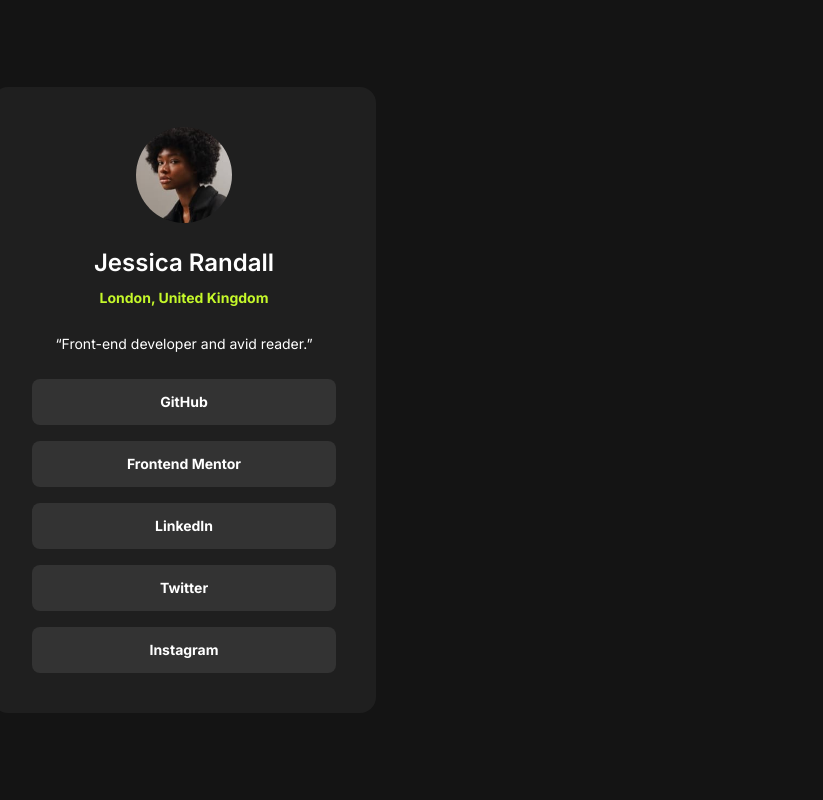
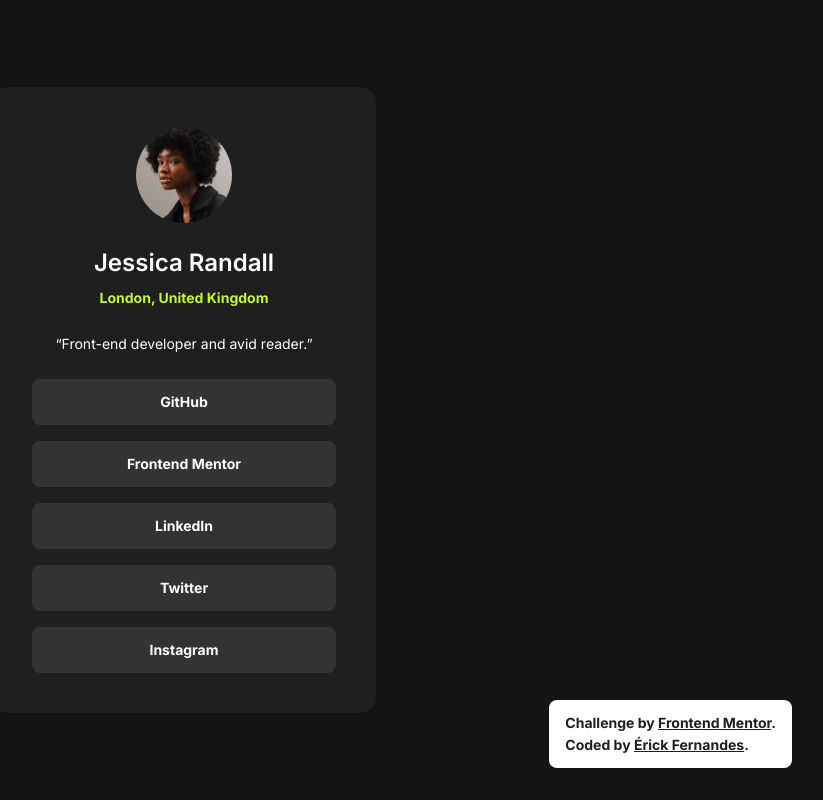
Before and after one commit to eu-erickfernandes/fem-social-links, a plain HTML site: page index.html in a window 1280 px wide. Shown: the whole page, without its empty margins (456-1279 px from the left). Drawn offline with Linux system fonts and the light colour scheme.

Commit message:
Attribution and README

```diff
--- a/assets/css/reset.css
+++ b/assets/css/reset.css
@@ -39,5 +39,6 @@ table {
 	border-spacing: 0;
 }
 a{
+	color: inherit;
 	text-decoration: none;
 }
--- a/assets/css/style.css
+++ b/assets/css/style.css
@@ -24,8 +24,10 @@ body{
     background-color: var(--clr-grey-900);
     box-sizing: border-box;
     display: flex;
-    height: 100dvh;
+    flex-direction: column;
+    gap: 2rem;
     justify-content: center;
+    min-height: 100dvh;
 }
 
 main{
@@ -77,7 +79,6 @@ main{
     a{
         background-color: var(--clr-grey-700);
         border-radius: .5rem;
-        color: inherit;
         font-weight: 700;
         padding: 1rem;
 
@@ -85,6 +86,23 @@ main{
             background-color: var(--clr-green);
             color: var(--clr-grey-800);
         }
+    }
+}
+
+.attribution{
+    background-color: var(--clr-white);
+    border-radius: .5rem;
+    color: var(--clr-grey-800);
+    display: grid;
+    font-weight: 700;
+    gap: .5rem;
+    position: absolute;
+    right: 2rem;
+    bottom: 2rem;
+    padding: 1rem;
+
+    a{
+        text-decoration: underline;
     }
 }
 
@@ -99,3 +117,20 @@ main{
         padding: 1.5rem;
     }
 }
+
+@media screen and (width <= 360px) {
+    body {
+        padding-block: 2rem;
+        padding-inline: 1.5rem;
+    }
+
+    main{
+        padding: 1.5rem;
+    }
+}
+
+@media screen and (width <= 912px) and (height <= 820px) {
+    .attribution{
+        position: static;
+    }
+}
--- a/index.html
+++ b/index.html
@@ -35,9 +35,9 @@
       </div>
     </main>
 
-    <!-- <div class="attribution">
-      Challenge by <a href="https://www.frontendmentor.io?ref=challenge" target="_blank">Frontend Mentor</a>.
-      Coded by <a href="#">Your Name Here</a>.
-    </div> -->
+    <footer class="attribution">
+      <span>Challenge by <a href="https://www.frontendmentor.io?ref=challenge" target="_blank">Frontend Mentor</a>.</span>
+      <span>Coded by <a href="https://eu-erickfernandes.github.io/meus-links/" target="_blank">Érick Fernandes</a>.</span>
+    </footer>
   </body>
 </html>
```
Also changed, not shown: 1 other file.
